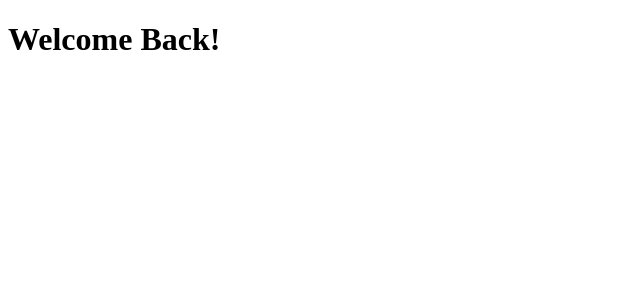
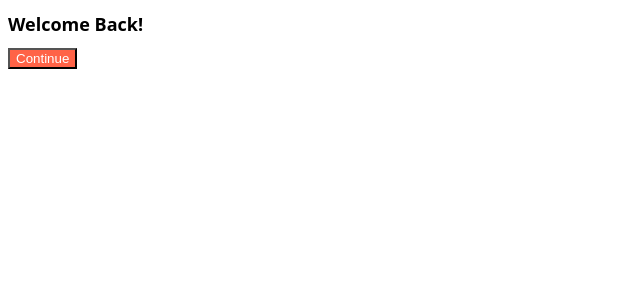
Before and after one commit to HP657/React-JS-study, a React (Create React App) app in the folder react-for-beginners/: page / in a window 1280 px wide. Shown: the top 300 px of the page, without its empty margins (0-640 px from the left). Built offline with nearby package versions, Linux system fonts and the light colour scheme.

Commit message:
css 모듈이라는 아주 좋은걸 알아버렸음

```diff
--- a/react-for-beginners/src/App.js
+++ b/react-for-beginners/src/App.js
@@ -1,7 +1,11 @@
+import Button from "./Button";
+import styles from "./App.module.css"
+
 function App() {
   return (
     <div>
-      <h1>Welcome Back!</h1>
+      <h1 className={styles.title}>Welcome Back!</h1>
+      <Button text={"Continue"}/>
     </div>
   );
 }
--- /dev/null
+++ b/react-for-beginners/src/App.module.css
@@ -0,0 +1,4 @@
+.title {
+    font-family: system-ui, -apple-system, BlinkMacSystemFont, 'Segoe UI', Roboto, Oxygen, Ubuntu, Cantarell, 'Open Sans', 'Helvetica Neue', sans-serif;
+    font-size: 18px;
+}
--- /dev/null
+++ b/react-for-beginners/src/Button.js
@@ -0,0 +1,14 @@
+import PropTypes from "prop-types";
+import styles from "./Button.module.css";
+
+function Button({ text }) {
+    return (
+        <button className={styles.btn}>{ text }</button>
+    );
+}
+
+Button.protoType = {
+    text: PropTypes.string.isRequired,
+};
+
+export default Button
--- /dev/null
+++ b/react-for-beginners/src/Button.module.css
@@ -0,0 +1,4 @@
+.btn {
+    color: white;
+    background-color: tomato;
+}
```
